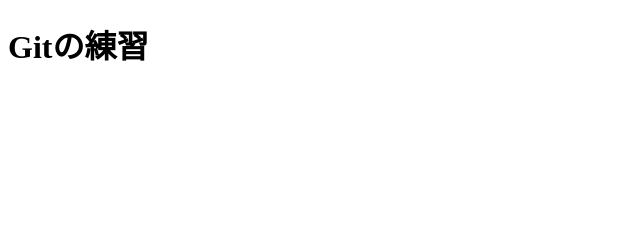
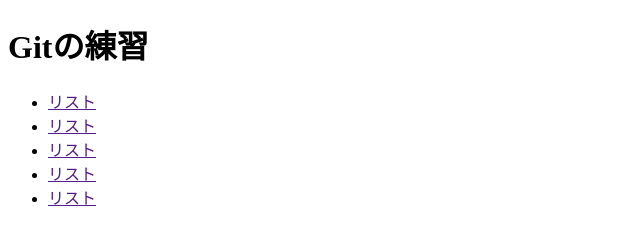
Before and after one commit to jasui-aya/git-test, a plain HTML site: page index.html in a window 1280 px wide. Shown: the whole page, without its empty margins (0-640 px from the left). Drawn offline with Linux system fonts and the light colour scheme.

Commit message:
navを４つ追加

```diff
--- a/index.html
+++ b/index.html
@@ -8,6 +8,26 @@
 <body>
     <header class="header">
         <h1 class="header-ttl">Gitの練習</h1>
+
+        <nav class="header-nav">
+          <ul class="nav-list">
+            <li class="nav-item">
+              <a href="" class="nav-link">リスト</a>
+            </li>
+            <li class="nav-item">
+              <a href="" class="nav-link">リスト</a>
+            </li>
+            <li class="nav-item">
+              <a href="" class="nav-link">リスト</a>
+            </li>
+            <li class="nav-item">
+              <a href="" class="nav-link">リスト</a>
+            </li>
+            <li class="nav-item">
+              <a href="" class="nav-link">リスト</a>
+            </li>
+          </ul>
+        </nav>
     </header>
 </body>
 </html>
```
